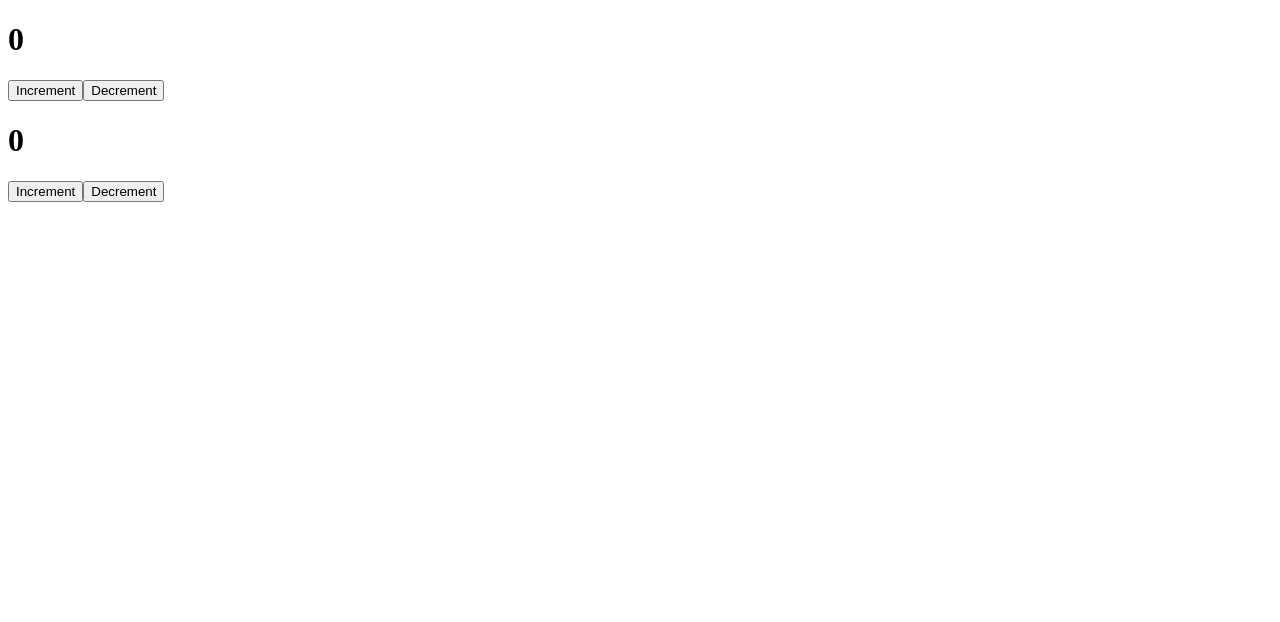
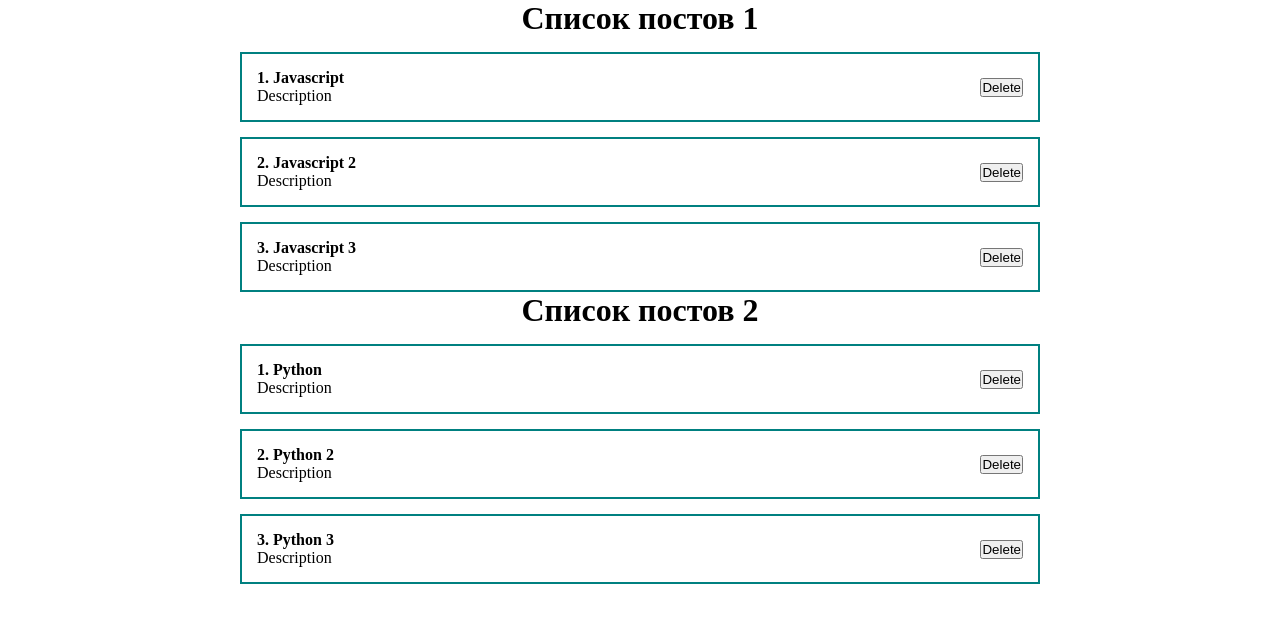
Before and after one commit to ChuikinaMaria/ulbi_react, a React (Create React App) app: page / in a window 1280 px wide. Shown: the top 622 px of the page. Built offline with nearby package versions, Linux system fonts and the light colour scheme.

Commit message:
posts postslist

```diff
--- a/src/App.js
+++ b/src/App.js
@@ -1,19 +1,29 @@
-import React from 'react';
-import ClassCounter from './components/ClassCounter';
-import Counter from './components/Counter';
+import React, { useState } from 'react';
+import './styles/App.css';
+import PostList from './components/PostList';
 
 function App() {
 
+    const [posts, setPosts] = useState([
+    {id: 1, title: 'Javascript', body: 'Description'},
+    {id: 2, title: 'Javascript 2', body: 'Description'},
+    {id: 3, title: 'Javascript 3', body: 'Description'},
+  ])
+
+    const [posts2, setPosts2] = useState([
+    {id: 1, title: 'Python', body: 'Description'},
+    {id: 2, title: 'Python 2', body: 'Description'},
+    {id: 3, title: 'Python 3', body: 'Description'},
+  ])
+
   return (
     <div className="App">
-      <Counter />
-      <ClassCounter />
-
-
-
+      <PostList posts = {posts} title="Список постов 1" />
+      <PostList posts = {posts2} title="Список постов 2" />
 
     </div>
-  );
+  )
+
 }
 
 export default App;
--- /dev/null
+++ b/src/components/PostItem.jsx
@@ -0,0 +1,21 @@
+import React from 'react';
+
+const PostItem = (props) => {
+
+
+	return (
+		<div className='post'>
+        <div className='post__content'>
+          <strong>{props.post.id}. {props.post.title}</strong>
+          <div>
+            {props.post.body}
+          </div>
+        </div>
+        <div className='post_btns'>
+          <button>Delete</button>
+        </div>
+      </div>
+	)
+};
+
+export default PostItem;
--- /dev/null
+++ b/src/components/PostList.jsx
@@ -0,0 +1,19 @@
+import React from 'react';
+import PostItem from './PostItem';
+
+const PostList = ({posts, title}) => {
+
+
+  return (
+	<div>
+     <h1 style={{textAlign: 'center'}}>{title}</h1>
+      {posts.map(post =>
+        <PostItem post={post} key={post.id}/>)}
+	</div>
+
+
+
+	)
+};
+
+export default PostList;
--- /dev/null
+++ b/src/styles/App.css
@@ -0,0 +1,25 @@
+* {
+	margin: 0;
+	padding: 0;
+	box-sizing: border-box;
+
+}
+
+#root {
+	display: flex;
+	justify-content: center;
+}
+
+.App {
+	width: 800px;
+
+}
+
+.post {
+	display: flex;
+	padding: 15px;
+	border: 2px solid teal;
+	margin-top: 15px;
+	justify-content: space-between;
+	align-items: center;
+}
```
